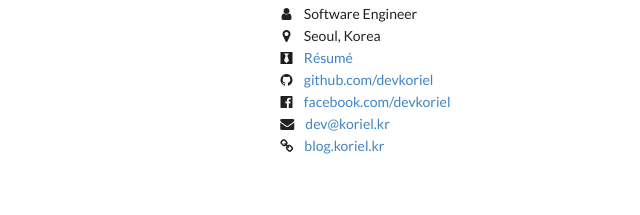
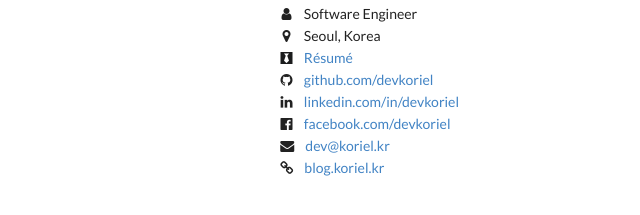
Before and after one commit to devkoriel/home, a plain HTML site: page index.html in a window 1280 px wide. Shown: the part 155-370 px from the top of the page, without its empty margins (375-1015 px from the left). Drawn offline with Linux system fonts and the light colour scheme.

Commit message:
LinkedIn 링크 추가

```diff
--- a/index.html
+++ b/index.html
@@ -57,6 +57,12 @@
                             </div>
                         </div>
                         <div class="item">
+                            <i class="linkedin icon"></i>
+                            <div class="content">
+                                <a href="https://www.linkedin.com/in/devkoriel">linkedin.com/in/devkoriel</a>
+                            </div>
+                        </div>
+                        <div class="item">
                                 <i class="facebook icon"></i>
                                 <div class="content">
                                     <a href="https://www.facebook.com/devkoriel">facebook.com/devkoriel</a>
```
